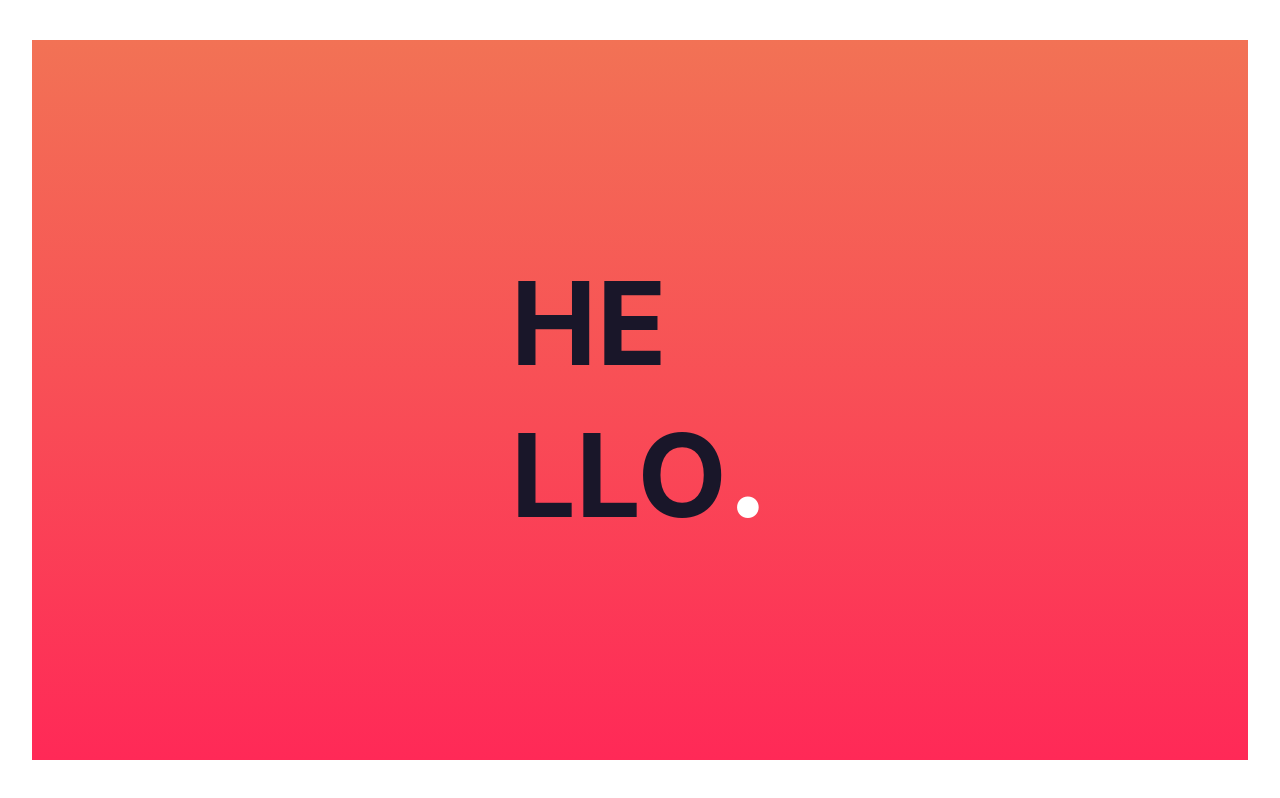
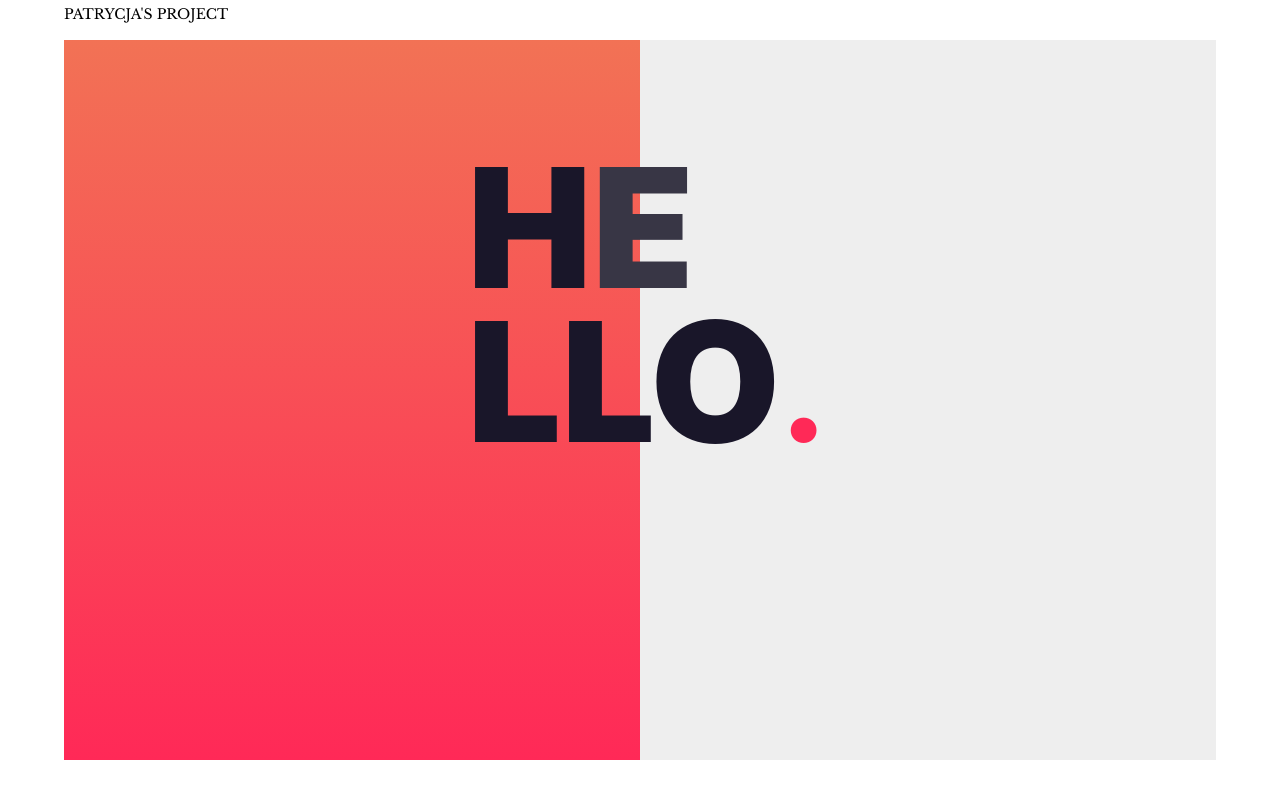
Before and after one commit to patrycjamic/patrycjamic.github.io, a plain HTML site: page index.html in a window 1280 px wide. Shown: the top 798 px of the page. Drawn offline with nearby package versions, Linux system fonts and the light colour scheme.

Commit message:
Logo almost ready

```diff
--- a/index.html
+++ b/index.html
@@ -8,12 +8,37 @@
     <title>Portfolio</title>
 </head>
 <body>
+    <!-- <div class="aside">
+        <div class="menu">
+            <div class="item1">1</div>
+            <div class="item2">2</div>
+            <div class="item3">3</div>
+        </div>
+    </div> -->
+
     <div class="wrapper">
+
         <header>
+            <div class="nav-top">
+               Patrycja's project
+            </div>
+            <!-- <div class="nav-right">
+                <div class="item1">1</div>
+                <div class="item2">2</div>
+                <div class="item3">3</div>
+            </div> -->
             <div class="logo">
-                <h1>HE<br/>LLO<span class="dot">.</span></h1>
+                <div class="greeting">
+                    <h1>H<span class="newColor">E</span><br/>LLO<span class="dot">.</span></h1>
+                </div>
             </div>
         </header>
+
+        <main>
+            <div class="zdjecie"></div>
+        </main>
+        <footer>
+        </footer>
     </div>
 </body>
 </html>
--- a/style.scss
+++ b/style.scss
@@ -1,37 +1,120 @@
+*{
+    box-sizing: border-box;
+}
+
+
 body{
     font-family: 'Libre Baskerville', serif;
     margin: 0;
+    // background-color: lightblue;
+    // margin-left: 2vw;
+
+    // .aside{
+    //     position: absolute;
+    //     height: 100%;
+    //     // justify-content: center;
+    //     top: 0;
+    //     right: 0;
+    //     border: 1px solid green;
+
+    //     .menu{
+    //         display: flex;
+    //         flex-direction: column;
+    //         position: sticky;
+    //         height: 100%;
+    //         text-align: center;
+    //         justify-content: center;
+    //         border: 1px solid red;
+    //         width: 4vh;
+    //     }
+
+    // }
+
+
 
     .wrapper{
         background-color: #eeeeee;
-        min-height: 700px;
+        // min-height: 700px;
         padding: 10px;
-        width: 95vw;
+        width: 90vw;
         margin: 0 auto;
         padding: 0;
 
+        .nav-top{
+            position: sticky;
+            left: 0;
+            top: 0;
+            width: 100%;
+            height: 5vh;
+            z-index: 1;
+            background-color: white;
+            text-transform: uppercase;
+            font-size: 14px;
+            padding-top: 5px;
+        }
+
+        .nav-right{
+            display: flex;
+            flex-direction: column;
+            position: sticky;
+            top: 0;
+            right: 0;
+            width: 5vh;
+        }
+
         .logo{
             background-image: linear-gradient(#f27255, #FF2957);
-            margin-top:5vh;
+            width: 50%;
+            // margin-top:5vh;
             min-height: 90vh;
-            display: flex;
-            align-items: center;
-            justify-content: center;
 
-            h1{
-                font-size: 9vw;
-                color: #191629;
-                font-family: -apple-system, BlinkMacSystemFont, 'Segoe UI', Roboto, Oxygen, Ubuntu, Cantarell, 'Open Sans', 'Helvetica Neue', sans-serif;
-                font-weight: bold;
+
+            .greeting{
+                // display: flex;
+                position: relative;
+
+                h1{
+                    position: absolute;
+                    left: 70%;
+                    // top: 50%;
+
+                    font-size: 13vw;
+                    color: #191629;
+                    font-family: -apple-system, BlinkMacSystemFont, 'Segoe UI', Roboto, Oxygen, Ubuntu, Cantarell, 'Open Sans', 'Helvetica Neue', sans-serif;
+                    font-weight: 900;
+                    line-height: 12vw;
+
+                    .dot{
+                        color: #FF2957;
+                        font-size: 10vw;
+                    }
+
+                    .newColor{
+                        color: #383645;
+                    }
+                }
+            }
 
 
 
-                .dot{
-                    color: white;
-                    font-size: 10vw;
-                }
-            }
         }
+
+        .zdjecie{
+            background-image: url('img/desktop.jpg');
+            background-size: cover;
+            height: 90vh;
+        }
+
+        footer {
+            position: sticky;
+            left: 0;
+            bottom: 0;
+            width: 100%;
+            height: 5vh;
+            background-color: white;
+            text-align: center;
+        }
+
     }
 
 
```
Also changed, not shown: img/desktop.jpg (added), style.css, 1 other file.
